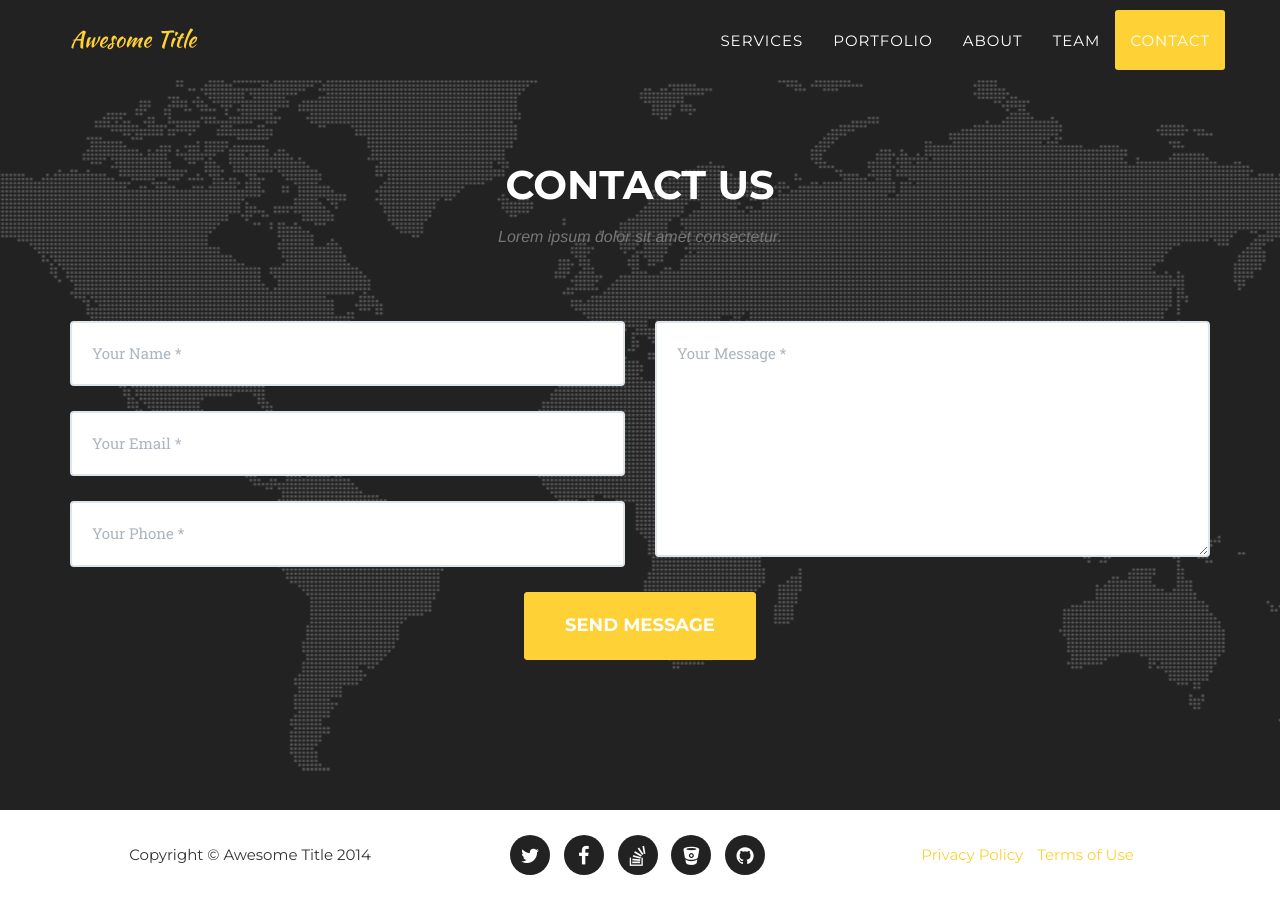
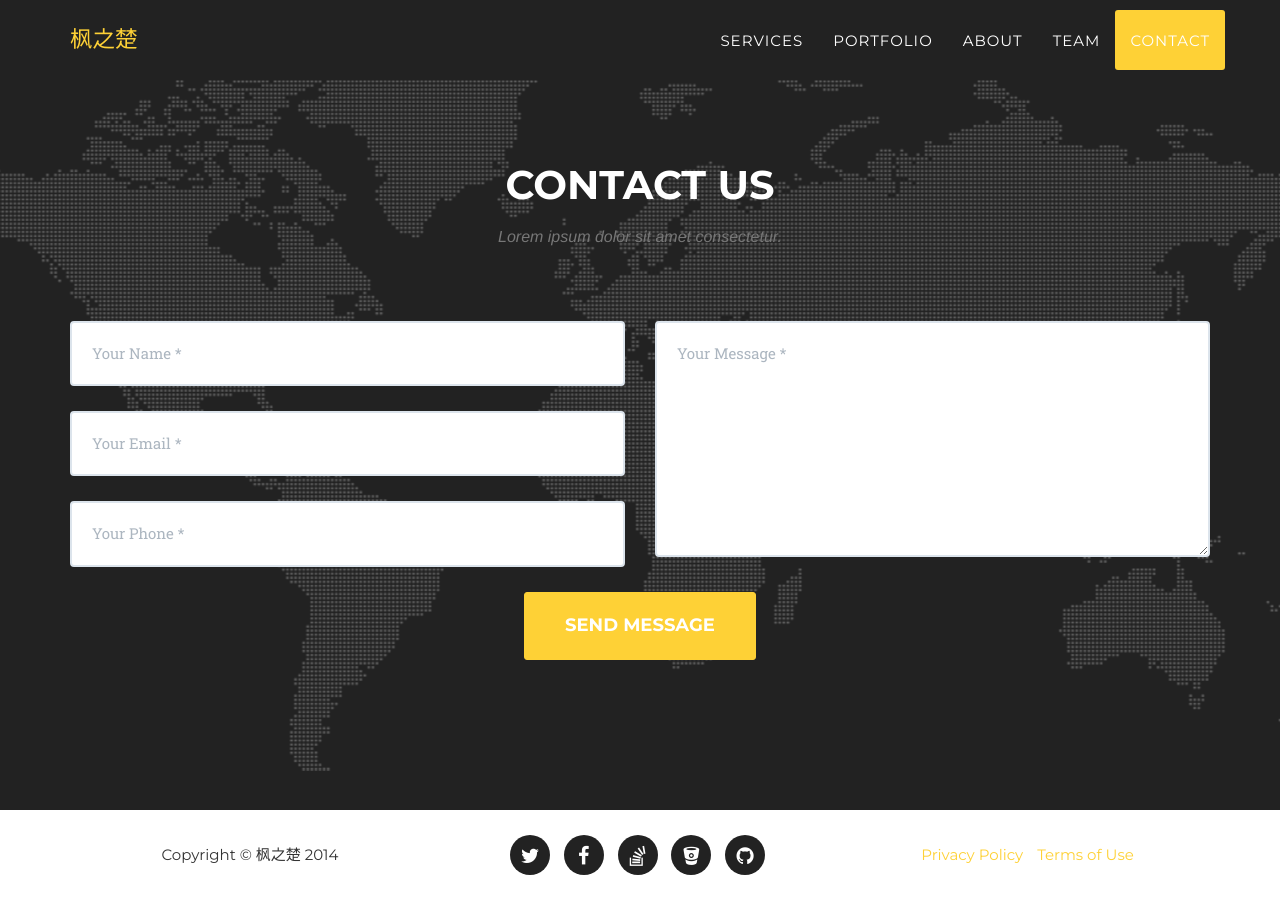
Before and after one commit to imisslovelove/fengzhichu.github.io, a Jekyll site: the page built from index.html, in a window 1280 px wide and 900 px high, scrolled down 5636 px. Built offline with Jekyll 4.4.1, drawn with Linux system fonts in a browser that asks for light colours; some web fonts are replaced; part of the change alters nothing that is shown.

Commit message:
add profile.

```diff
--- a/_config.yml
+++ b/_config.yml
@@ -2,9 +2,9 @@ url: https://fengzhichu.github.io
 baseurl:
 
 # Site settings
-title: Awesome Title
-email: your-email@domain.com
-description: "Write an awesome description for your new site here. You can edit this line in _config.yml. It will appear in your document head meta (for Google search results) and in your feed.xml site description."
+title: 枫之楚
+email: contact@fengzhichu.com
+description: "Hi, 我是枫之楚，欢迎来到我的个人博客，我会在这里分享知识、灵感以及生活的点滴。作为一名二把刀的iOS开发者，目前还在修炼中。对平面设计、手绘、UI动效非常迷恋。我的目标是能够实现设计师的任何酷炫动效。"
 
 # Color settings (hex-codes without the leading hash-tag)
 color:
@@ -58,7 +58,7 @@ social:
   - title: bitbucket
     url: http://bitbucket.org/jekyll
   - title: github
-    url: http://github.com/jekyll
+    url: http://github.com/fengzhichu
 
 # Postal address (add as many lines as necessary)
 address:
```
